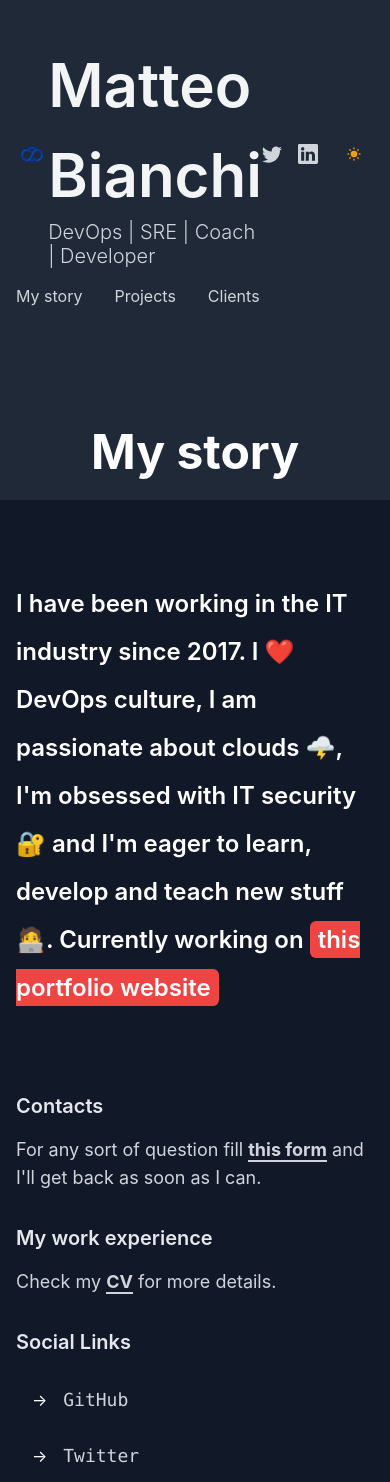
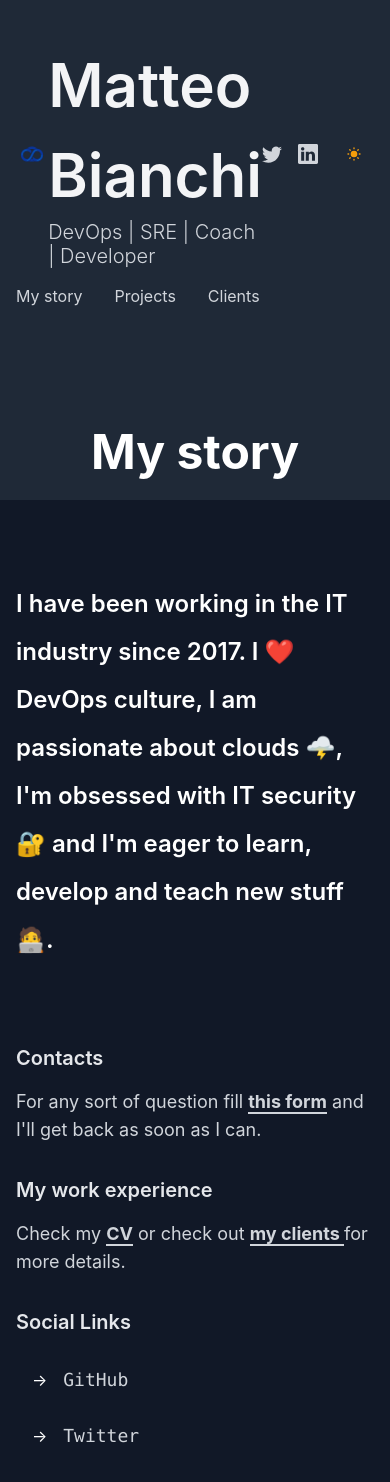
Before and after one commit to mbianchidev/mb-consulting.dev, a Next.js app: page /about in a window 390 px wide. Shown: the top 1482 px of the page. Built offline with nearby package versions, Linux system fonts and the light colour scheme.

Commit message:
Minor CSS and style fixes, cleanup (code, comments, old pages)

```diff
--- a/components/AboutMe.js
+++ b/components/AboutMe.js
@@ -15,13 +15,7 @@ export default function AboutMe() {
             className="leading-loose text-2xl md:text-4xl font-semibold  mx-4"
             style={{ lineHeight: "3rem" }}
           >
-            {userData.about.title}. Currently working on{" "}
-            <a
-              className="bg-red-500 rounded-md px-2 py-1 text-white"
-              href={userData.about.currentProjectUrl}
-            >
-              {userData.about.currentProject}
-            </a>
+            {userData.about.title}.
           </p>
         </div>
       </div>
@@ -56,7 +50,11 @@ export default function AboutMe() {
                   className="text-gray-800 border-b-2 border-gray-800 dark:border-gray-300 font-bold dark:text-gray-300"
                 >
                   CV
-                </a>{" "}
+                </a>{" "} or check out {" "}
+                <a
+                  href="/clients" rel="noopener noreferrer"
+                  className="text-gray-800 border-b-2 border-gray-800 dark:border-gray-300 font-bold dark:text-gray-300"
+                > my clients </a>{" "}
                 for more details.
               </p>
             </div>
--- a/components/Clients.js
+++ b/components/Clients.js
@@ -48,7 +48,7 @@ const ClientCard = ({ clientId, code, companyName, companyType, companySector, c
       //TODO Fix warning: Each child in a list should have a unique "key" prop. ???
       <div key={clientId} id={code} className="relative experience-card border p-4 rounded-md shadow-xl bg-white dark:bg-gray-800 z-10 mx-4">
         <img src={companyLogo}></img>
-        <h1 className="absolute -top-10 md:-left-10 md:-top-10 text-4xl text-gray-200 font-bold dark:text-gray-800">
+        <h1 className="absolute -top-10 md:-left-10 md:-top-10 text-4xl text-gray-500 font-bold dark:text-gray-500">
         {year}
         </h1>
         <h1 className="font-semibold text-xl">{role}</h1>
--- a/components/Contacts.js
+++ b/components/Contacts.js
@@ -27,7 +27,7 @@ export default function Contacts() {
       label: formData,
     });
 
-    // resetting fields
+    // resetting fields as the form is submitted
     e.currentTarget.reset();
 
     const response = await fetch('/api/mail', {
@@ -63,26 +63,6 @@ export default function Contacts() {
             </header>
             {/* Social Buttons */}
             <div className="icons-container inline-flex flex-col my-20">
-              {/* Social Buttons
-              <div className="flex flex-row items-center space-x-6 rounded-md border border-[#02044A] hover:border hover:border-blue-500 p-4">
-                <svg
-                  xmlns="http://www.w3.org/2000/svg"
-                  width="16"
-                  height="16"
-                  fill="currentColor"
-                  className="bi bi-telephone-fill h-4 w-4 text-blue-500"
-                  viewBox="0 0 16 16"
-                >
-                  <path
-                    fillRule="evenodd"
-                    d="M1.885.511a1.745 1.745 0 0 1 2.61.163L6.29 2.98c.329.423.445.974.315 1.494l-.547 2.19a.678.678 0 0 0 .178.643l2.457 2.457a.678.678 0 0 0 .644.178l2.189-.547a1.745 1.745 0 0 1 1.494.315l2.306 1.794c.829.645.905 1.87.163 2.611l-1.034 1.034c-.74.74-1.846 1.065-2.877.702a18.634 18.634 0 0 1-7.01-4.42 18.634 18.634 0 0 1-4.42-7.009c-.362-1.03-.037-2.137.703-2.877L1.885.511z"
-                  />
-                </svg>
-                <p className="text-gray-50 font-light text-sm">
-                  {userData.phone}
-                </p>
-              </div>
-              */}
               <div className="flex flex-row items-center space-x-6 rounded-md border border-[#02044A] hover:border hover:border-blue-500 p-4">
                 <svg
                   xmlns="http://www.w3.org/2000/svg"
@@ -169,21 +149,21 @@ export default function Contacts() {
               htmlFor="message"
               className="text-sm text-gray-600 mx-4 mt-4"
             >
-              Your need
+              Your request
             </label>
             <textarea
               rows="4"
               type="text"
               className="font-light rounded-md border focus:outline-none py-2 mt-2 px-1 mx-4 focus:ring-2 focus:border-none ring-blue-500"
               name="message"
-              placeholder="I need a ..."
+              placeholder="I need a ... dollar, dollar a dollar is what I need (hey hey)"
               required
             ></textarea>
             <button
               type="submit"
               className="bg-blue-500 rounded-md w-1/2 mx-4 mt-8 py-2 text-gray-50 text-xs font-bold"
             >
-              Send Message
+              Send
             </button>
           </form>
         </div>
--- a/components/Cookies.js
+++ b/components/Cookies.js
@@ -7,11 +7,11 @@ export default function Cookies() {
     return (
         <CookieConsent
           location="bottom"
-          buttonText="Okay! Now just give me that cookie, man."
+          buttonText="Yes! Now just give me that cookie, pls."
           ariaAcceptLabel="Yes, I accept the use of cookies"
           enableDeclineButton={true}
           setDeclineCookie={false}
-          declineButtonText="Ehm, no. I don't like cookies."
+          declineButtonText="No. I don't like cookies."
           ariaDeclineLabel="No, I do not accept the use of cookies"
           onDecline={() => {setTimeout(function() {
             window.open(location.href, "_self", "");
@@ -26,7 +26,7 @@ export default function Cookies() {
           expires={365}
         >
         This (awesome?) website uses the smallest amount of cookies possible to enhance the user experience.
-        For more info about my cookies policy: <u><a target="_blank" rel="noopener noreferrer" href="/policy">{userData.policyUrl}</a></u>.
+        For more info about my cookies policy: <u><a target="_blank" rel="noopener noreferrer" href="/cookie-policy">{userData.cookiePolicyUrl}</a></u>.
         What's a cookie? <u><a target="_blank" rel="noopener noreferrer" href={userData.cookieUrl}>Click here to learn more</a></u>
         <span style={{ fontSize: "10px" }}> Please accept? c:</span>
         </CookieConsent>
--- a/components/Experience.js
+++ /dev/null
@@ -1,54 +0,0 @@
-import React from "react";
-import userData from "@constants/data";
-
-export default function Experience() {
-  return (
-    <section className="bg-white dark:bg-gray-800">
-      <div className="max-w-6xl mx-auto h-48 bg-white dark:bg-gray-800">
-        <h1 className=" text-5xl md:text-9xl font-bold py-20 text-center md:text-left">
-          Experience
-        </h1>
-      </div>
-      <div className="bg-[#F1F1F1] dark:bg-gray-900 -mt-4">
-        <div className="grid grid-cols-1 dark:bg-gray-900 max-w-xl mx-auto pt-20">
-          {/* Experience card */}
-          {userData.experience.map((exp, expId) => (
-            <>
-              <ExperienceCard
-                key={expId}
-                title={exp.title}
-                desc={exp.desc}
-                year={exp.year}
-                company={exp.company}
-                companyLink={exp.companyLink}
-              />
-              {expId === userData.experience.length - 1 ? null : (
-                <div className="divider-container flex flex-col items-center -mt-2">
-                  <div className="w-4 h-4 bg-green-500 rounded-full relative z-10">
-                    <div className="w-4 h-4 bg-green-500 rounded-full relative z-10 animate-ping"></div>
-                  </div>
-                  <div className="w-1 h-24 bg-gray-200 dark:bg-gray-500 rounded-full -mt-2"></div>
-                </div>
-              )}
-            </>
-          ))}
-        </div>
-      </div>
-    </section>
-  );
-}
-
-const ExperienceCard = ({ title, desc, year, company, companyLink }) => {
-  return (
-    <div className="relative experience-card border p-4 rounded-md shadow-xl bg-white dark:bg-gray-800 z-10 mx-4">
-      <h1 className="absolute -top-10 md:-left-10 md:-top-10 text-4xl text-gray-200 font-bold dark:text-gray-800">
-        {year}
-      </h1>
-      <h1 className="font-semibold text-xl">{title}</h1>
-      <a href={companyLink} target="_blank" rel="noopener noreferrer" className="text-gray-500">
-        {company}
-      </a>
-      <p className="text-gray-600 dark:text-gray-400 my-2">{desc}</p>
-    </div>
-  );
-};
--- a/components/Hero.js
+++ b/components/Hero.js
@@ -2,10 +2,8 @@ import React from "react";
 import userData from "@constants/data";
 import { RoughNotationGroup } from "react-rough-notation";
 import { RainbowHighlight } from "./RainbowHighlight";
-import { useRouter } from "next/router";
 
 export default function Hero() {
-  const router = useRouter();
   const colors = ["#FF7F3F", "#10B981", "#3B82F6","#851DE0"];
   return (
 
@@ -15,30 +13,30 @@ export default function Hero() {
         <RoughNotationGroup show={true}>
           <RainbowHighlight color={colors[0]}>
             <h1 className="text-4xl md:text-8xl font-bold text-gray-700 dark:text-gray-200 my-2">
-              Craft.
+             {userData.hero.firstPrinciple}
             </h1>
           </RainbowHighlight>
           <RainbowHighlight color={colors[1]}>
             <h1 className="text-4xl md:text-8xl font-bold text-gray-700 dark:text-gray-200 my-2">
-              Automate.
+              {userData.hero.secondPrinciple}
             </h1>
           </RainbowHighlight>
           <RainbowHighlight color={colors[2]}>
             <h1 className="text-4xl md:text-8xl font-bold text-gray-700 dark:text-gray-200 my-2">
-              Secure.
+              {userData.hero.thirdPrinciple}
             </h1>
           </RainbowHighlight>
           <RainbowHighlight color={colors[3]}>
             <h1 className="text-4xl md:text-8xl font-bold text-gray-700 dark:text-gray-200 my-2">
-              Innovate.
+              {userData.hero.fourthPrinciple}
             </h1>
           </RainbowHighlight>
         </RoughNotationGroup>
-        {/*contact me button*/}
+        {/*contact me section*/}
         <br></br>
-        <p className="font-mono">Want to learn more about what I can do for your business? Wanna collaborate? Looking for a coach?</p>
+        <p className="font-mono">{userData.hero.catchyPhrase}</p>
         <a href="/contacts">
-          <button className="bg-[#02044A] rounded-md w-1/2 mx-4 mt-8 py-2 text-gray-200 dark:text-gray-200 text-xl font-bold">Contact me!</button>
+          <button className="bg-[#02044A] rounded-md w-1/2 mx-2 mt-8 py-2 text-gray-200 dark:text-gray-200 text-xl font-bold">Get in touch!</button>
         </a>
       </div>
 
@@ -61,7 +59,7 @@ export default function Hero() {
                   d="M4.854 1.146a.5.5 0 0 0-.708 0l-4 4a.5.5 0 1 0 .708.708L4 2.707V12.5A2.5 2.5 0 0 0 6.5 15h8a.5.5 0 0 0 0-1h-8A1.5 1.5 0 0 1 5 12.5V2.707l3.146 3.147a.5.5 0 1 0 .708-.708l-4-4z"
                 />
               </svg>
-              <p className="font-mono">Yup, this is me!</p>
+              <p className="font-mono">{userData.hero.funnySentence}</p>
             </div>
           </div>
         </div>
--- a/constants/data.js
+++ b/constants/data.js
@@ -11,7 +11,8 @@ const userData = {
   vat: "IT11846470968",
   sdi: "M5UXCR1",
   domain: "mb-consulting.dev",
-  policyUrl: "https://mb-consulting.dev/policy",
+  privacyPolicyUrl: "https://mb-consulting.dev/privacy-policy",
+  cookiePolicyUrl: "https://mb-consulting.dev/cookie-policy",
   cookieUrl: "https://www.allaboutcookies.org/",
   projects: [
     {
@@ -159,30 +160,14 @@ const userData = {
     currentProject: "this portfolio website",
     currentProjectUrl: "https://mb-consulting.dev",
   },
-  // deprecated experience
-  experience: [
-    {
-      title: "Senior Software Developer | DevOps Engineer | Site Reliability Engineer | Coach",
-      company: "Self-employed",
-      year: "2021-now",
-      companyLink: "https://mb-consulting.dev",
-      desc: "Offering software development craftsmanship, DevOps, SRE and cloud management services; I also teach DevOps/SRE courses tailored to your business and IT needs."
-    },
-    {
-      title: "IT Consultant",
-      company: "Various clients (InfoCert, Olivetti, Vodafone, Reply, etc.)",
-      year: "2017-2021",
-      companyLink: "",
-      desc: "Worked in both short and long term projects for a wide pool of customers in many kind of dev teams. Learnt about the Java world and Spring in particular, always keeping an eye on the cloud. Dealt with various aspects of dev: technical doc writing, code reviewing, collaborating to ensure scalability, reliability and security of the developed solutions. As DevOps my daily focuses were: IaC, monitoring, test automation, CI/CD and cloud orchestration/management. Always had sysadmin level privileges and responsibilities while ensuring SLA compliance by designing solutions to remediate, mitigate and prevent incidents to improve services."
-    },
-    {
-      title: "High School",
-      company: "ITIS N. Baldini, Ravenna",
-      year: "2017",
-      companyLink: "https://itisravenna.edu.it/",
-      desc: "Programming languages, hw maintenance, sw development, project management, economics fundamentals, networking and security, english language, and a lot more."
-    },
-  ],
+  hero: {
+    catchyPhrase: "Want to know more about me and what can I do for you? Click here 👇",
+    funnySentence: "This is definitely my fancy version, I usually wear shorts and a band t-shirt 😎",
+    firstPrinciple: "Craft.",
+    secondPrinciple: "Automate.",
+    thirdPrinciple: "Secure.",
+    fourthPrinciple: "Innovate.",
+  },
   //fixed URL, do not change file name or anything else on google drive
   resumeUrl:
     "https://drive.google.com/u/0/uc?id=1IKSaesUuRQmtkOA0SP--3oe7gR4P0X4Y&export=download",
--- a/pages/experience.js
+++ /dev/null
@@ -1,11 +0,0 @@
-import React from "react";
-import ContainerBlock from "@components/ContainerBlock";
-import Experience from "@components/Experience";
-
-export default function experience() {
-  return (
-    <ContainerBlock title="Experience - Matteo Bianchi">
-      <Experience />
-    </ContainerBlock>
-  );
-}
--- a/pages/index.js
+++ b/pages/index.js
@@ -6,11 +6,12 @@ import Cookies from "@components/Cookies";
 //import getLatestRepos from "@lib/getLatestRepos";
 //import userData from "@constants/data";
 
-export default function Home({ repositories }) {
+export default function Home() {
+  // pass the argument { repositories } to Home() function to use it below: Home({ repositories })
   return (
     <ContainerBlock
-      title="Matteo Bianchi - Developer, DevOps, Coach"
-      description="This is my professional website. I am a developer, devops, SRE and coach."
+      title="Matteo Bianchi - DevOps, SRE, Coach, Developer"
+      description="This is my professional website. I am a DevOps, SRE, coach and software engineer."
     >
       <Hero />
       {/*
```
Also changed, not shown: pages/work-in-progress.js (renamed from pages/workinprogress.js).
